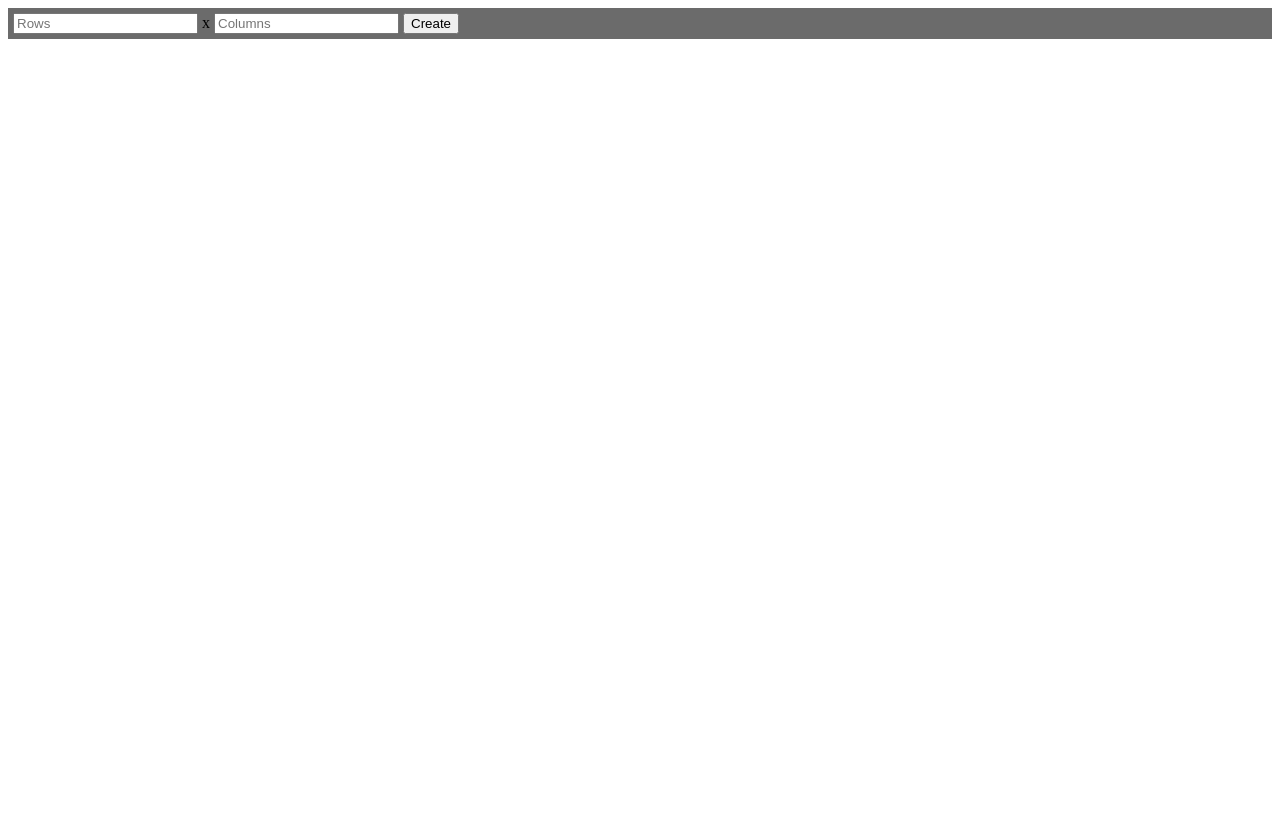
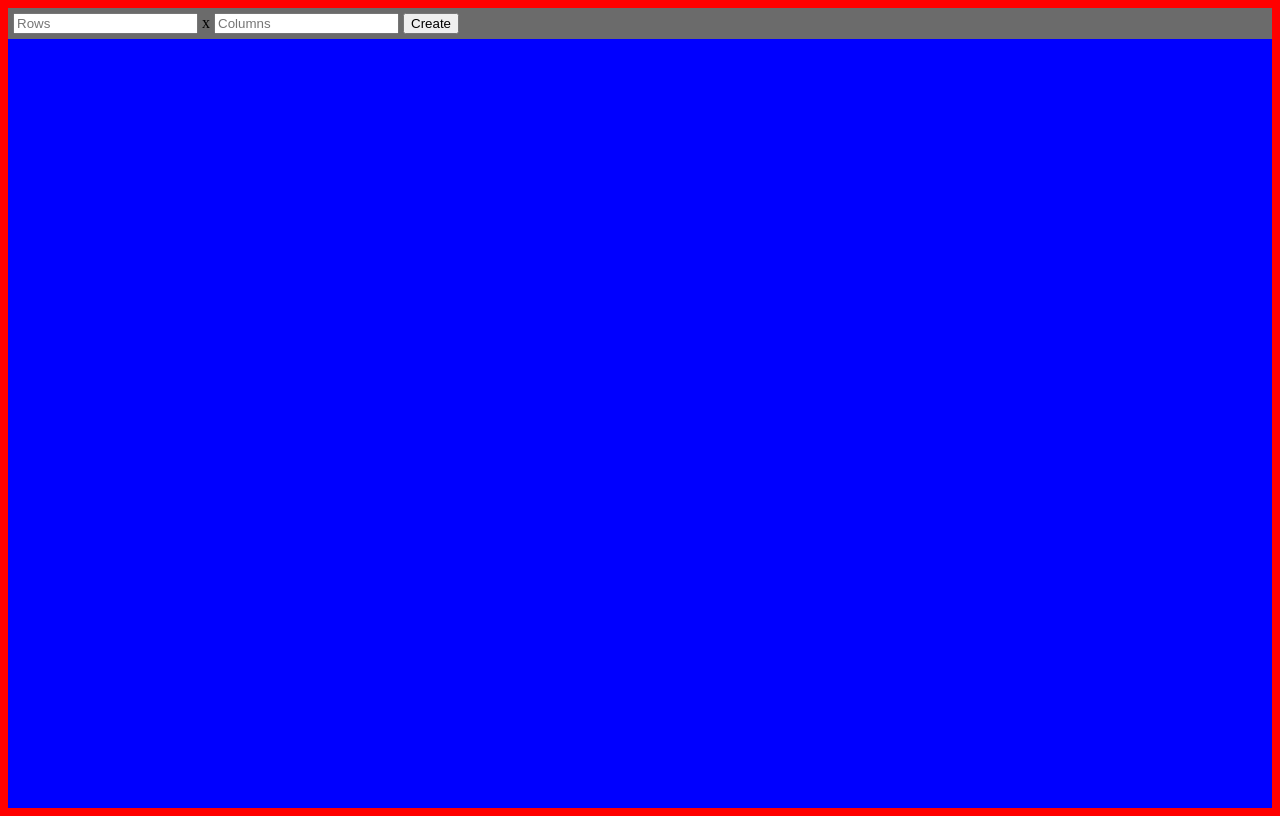
Before and after one commit to dvs2003/Etch-a-Sketch, a plain HTML site: page index.html in a window 1280 px wide. Drawn offline with Linux system fonts and the light colour scheme.

Commit message:
Proper Page Fill
Not a square but fills the page up properly

```diff
--- a/style.css
+++ b/style.css
@@ -1,4 +1,12 @@
+body {
+    background-color: red;
+    height: 100vh;
+    display: flex;
+    flex-direction: column;
+}
+
 .userControl {
+    flex: 1;
     background-color: rgb(107, 107, 107);
     padding: 5px;
 }
@@ -7,6 +15,10 @@
 .mainContainer {
     display: flex;
     flex-direction: column;
+    background-color: blue;
+    padding: 10px;
+    align-content: stretch;
+    flex: 55;
 }
 /*https://www.w3schools.com/css/css3_flexbox_container.asp*/
 
@@ -14,6 +26,7 @@
     background-color: aqua;
     display: flex;
     flex-direction: row;
+    flex: 1;
 }
 
 .eachSquare {
@@ -21,7 +34,6 @@
     border-style: solid;
     border-color: black;
     background-color: aquamarine;
-    height: 50px;
 }
 
 
```
